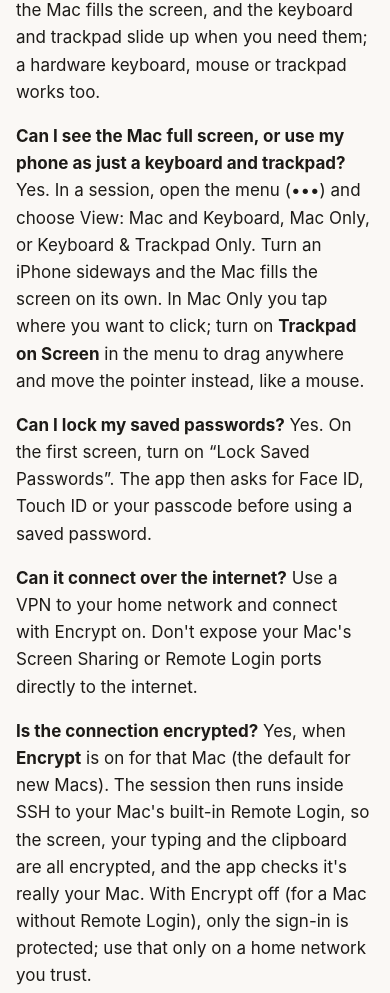
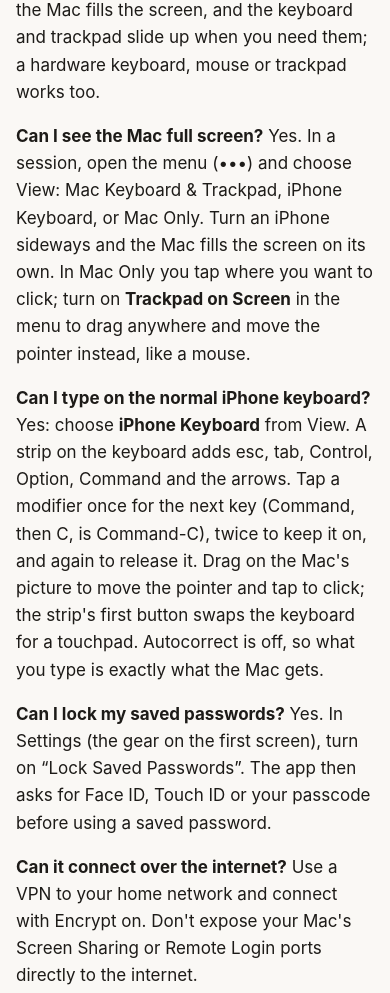
Before and after one commit to gogs1998/iqlabs-apps, a plain HTML site: page duoremote/support.html in a window 390 px wide. Shown: the part 1280-2273 px from the top of the page. Drawn offline with Linux system fonts and the light colour scheme.

Commit message:
Duo Remote support: iPhone Keyboard view, Settings locations

```diff
--- a/duoremote/support.html
+++ b/duoremote/support.html
@@ -18,14 +18,15 @@ footer a{color:var(--muted)}
 <h2>Setting up your Mac</h2><ol><li>On the Mac, open System Settings → General → Sharing and turn on <strong>Screen Sharing</strong>.</li><li>Click the ⓘ next to Screen Sharing and make sure your user is allowed.</li><li>For an encrypted connection (recommended), also turn on <strong>Remote Login</strong> in the same list.</li><li>In Duo Remote IQ, your Mac usually appears under <strong>On this network</strong>: tap it. Or add it by the address shown in Sharing (for example <code>192.168.1.20</code> or <code>Your-Mac.local</code>), port 5900. Enter your Mac username and password.</li><li>The first time you connect encrypted, the app shows your Mac's identity (a fingerprint). To check it, run <code>ssh-keygen -lf /etc/ssh/ssh_host_ed25519_key.pub</code> in Terminal on the Mac, then tap Trust and Connect.</li></ol>
 <h2>Common questions</h2>
 <p><strong>Does it need an iPhone Duo?</strong> No. It's designed for iPhone Duo: open it in laptop pose and the Mac's screen sits on top with a full-size keyboard and trackpad below. It also works folded, with a keyboard you can show or hide. On any other iPhone running iOS 26 or later, the Mac's screen sits above a smaller keyboard and trackpad. On iPad, the Mac fills the screen, and the keyboard and trackpad slide up when you need them; a hardware keyboard, mouse or trackpad works too.</p>
-<p><strong>Can I see the Mac full screen, or use my phone as just a keyboard and trackpad?</strong> Yes. In a session, open the menu (•••) and choose View: Mac and Keyboard, Mac Only, or Keyboard &amp; Trackpad Only. Turn an iPhone sideways and the Mac fills the screen on its own. In Mac Only you tap where you want to click; turn on <strong>Trackpad on Screen</strong> in the menu to drag anywhere and move the pointer instead, like a mouse.</p>
-<p><strong>Can I lock my saved passwords?</strong> Yes. On the first screen, turn on “Lock Saved Passwords”. The app then asks for Face ID, Touch ID or your passcode before using a saved password.</p>
+<p><strong>Can I see the Mac full screen?</strong> Yes. In a session, open the menu (•••) and choose View: Mac Keyboard &amp; Trackpad, iPhone Keyboard, or Mac Only. Turn an iPhone sideways and the Mac fills the screen on its own. In Mac Only you tap where you want to click; turn on <strong>Trackpad on Screen</strong> in the menu to drag anywhere and move the pointer instead, like a mouse.</p>
+<p><strong>Can I type on the normal iPhone keyboard?</strong> Yes: choose <strong>iPhone Keyboard</strong> from View. A strip on the keyboard adds esc, tab, Control, Option, Command and the arrows. Tap a modifier once for the next key (Command, then C, is Command-C), twice to keep it on, and again to release it. Drag on the Mac's picture to move the pointer and tap to click; the strip's first button swaps the keyboard for a touchpad. Autocorrect is off, so what you type is exactly what the Mac gets.</p>
+<p><strong>Can I lock my saved passwords?</strong> Yes. In Settings (the gear on the first screen), turn on “Lock Saved Passwords”. The app then asks for Face ID, Touch ID or your passcode before using a saved password.</p>
 <p><strong>Can it connect over the internet?</strong> Use a VPN to your home network and connect with Encrypt on. Don't expose your Mac's Screen Sharing or Remote Login ports directly to the internet.</p>
 <p><strong>Is the connection encrypted?</strong> Yes, when <strong>Encrypt</strong> is on for that Mac (the default for new Macs). The session then runs inside SSH to your Mac's built-in Remote Login, so the screen, your typing and the clipboard are all encrypted, and the app checks it's really your Mac. With Encrypt off (for a Mac without Remote Login), only the sign-in is protected; use that only on a home network you trust.</p><p><strong>How do I send a photo or file to my Mac?</strong> In an encrypted session, open the menu and choose <strong>Send to Mac’s Downloads</strong>. Files up to 200 MB go straight to the Downloads folder. If macOS blocks it, open System Settings → General → Sharing, tap ⓘ next to Remote Login and turn on “Allow full disk access for remote users”.</p>
 <p><strong>Does it work with Windows?</strong> Not yet. It's built and tested for Macs using macOS Screen Sharing. Other VNC servers may work but aren't supported yet.</p>
 <p><strong>It's slow.</strong> Try "Reduced colour" for that computer, or set the Mac's display to a lower resolution in System Settings → Displays. A 5 GHz Wi-Fi connection helps.</p>
 <p><strong>Why did my Mac's clipboard go empty?</strong> With clipboard sharing on, copying emoji or non-Western text on your iPhone can clear the Mac's clipboard. Clipboard sharing handles plain Western text only and is off by default.</p>
 <p><strong>Is there a subscription?</strong> No. There are no in-app payments.</p>
-<p><strong>Open-source licences:</strong> in the app, on the connect screen under Acknowledgements.</p>
+<p><strong>Open-source licences:</strong> in the app, in Settings (the gear on the first screen) under Acknowledgements.</p>
 <p><strong>Privacy:</strong> Duo Remote IQ collects no data. See the <a href="privacy.html">privacy policy</a>.</p></main>
 <footer>© 2026 Duo Remote IQ · <a href="https://iqlabs.app">An IQ Labs product</a></footer></body></html>
```
